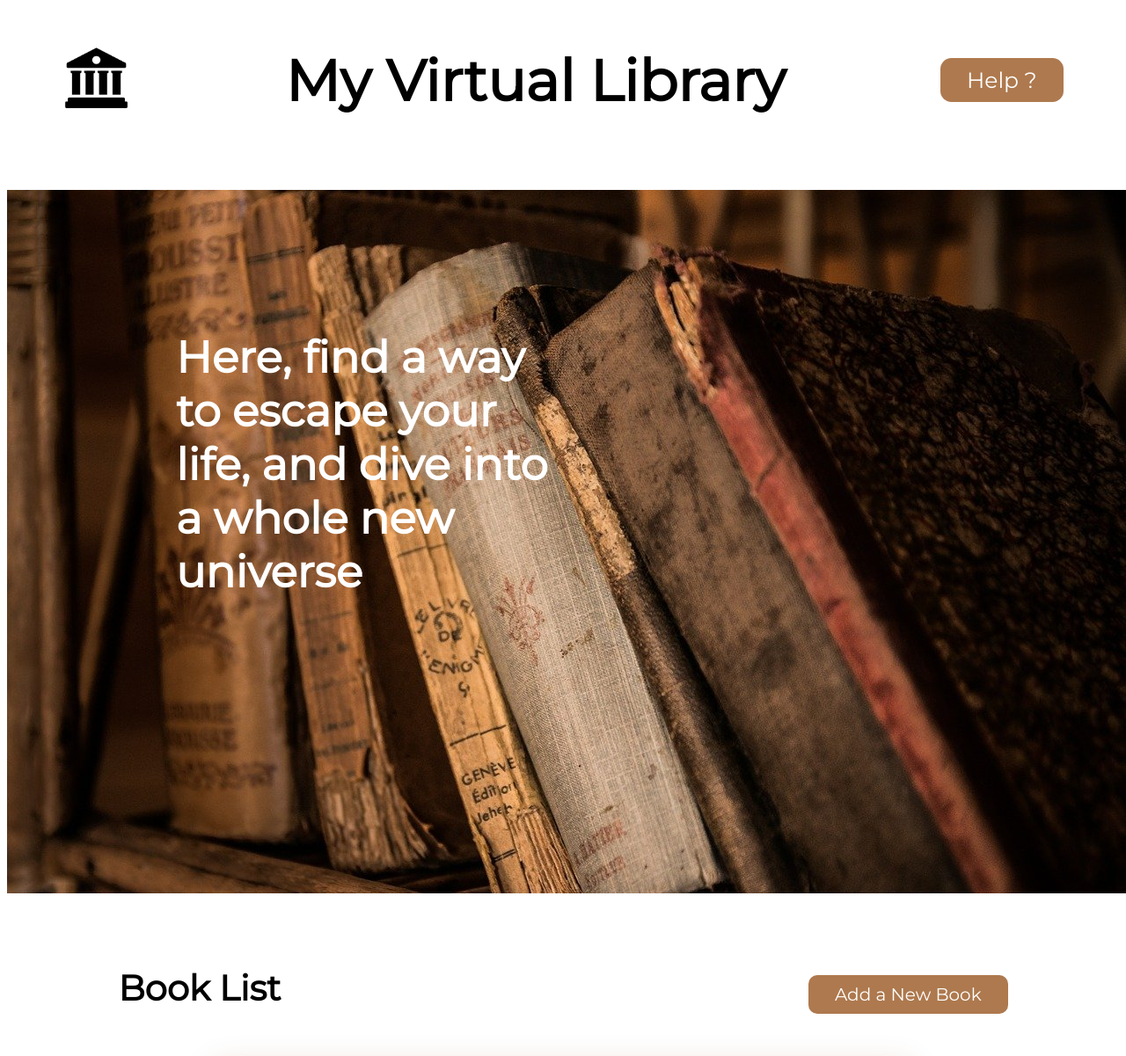
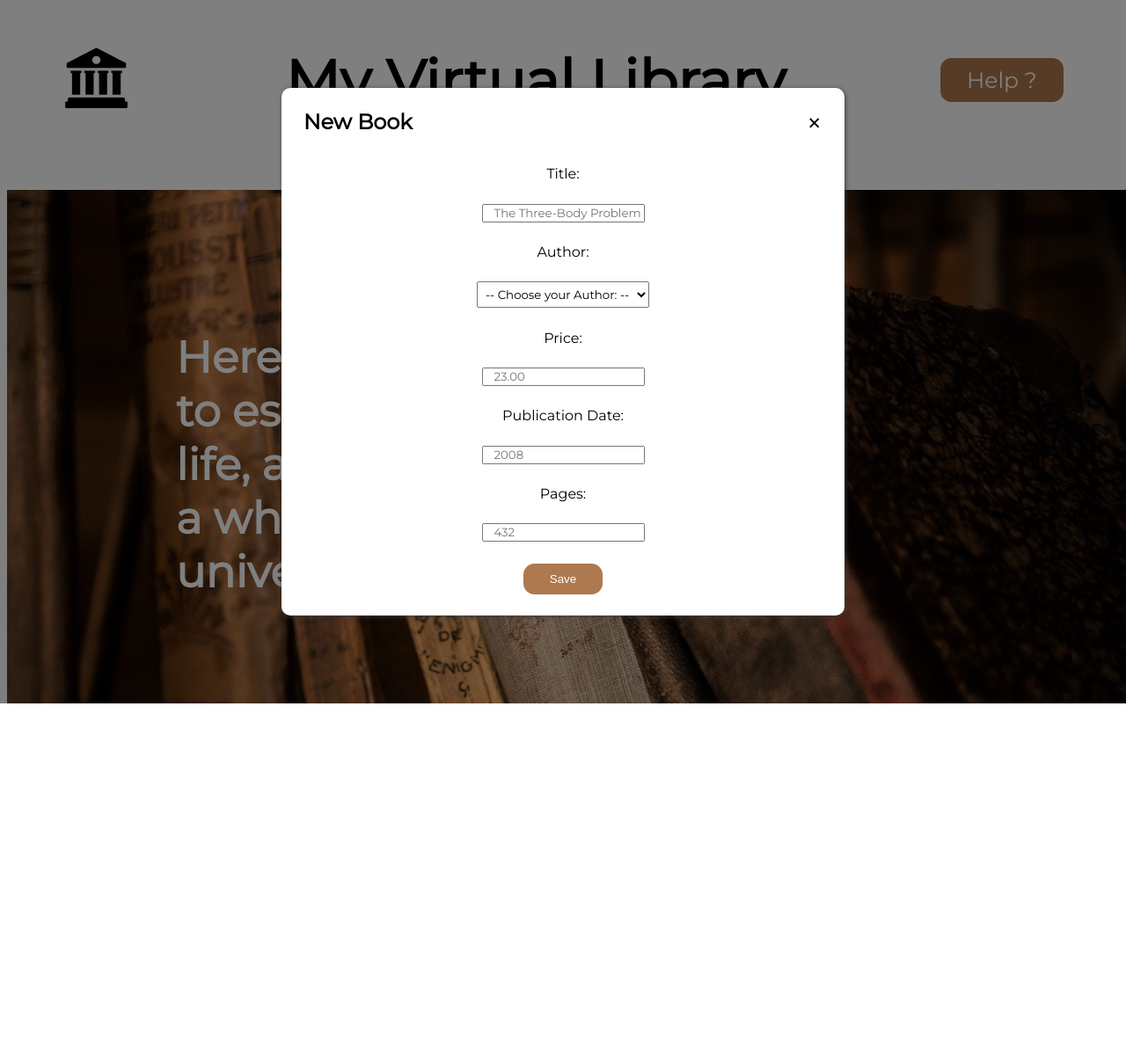
Before and after one commit to klemplrs/library-project, a PHP site: page / in a window 1280 px wide. Shown: the top 1201 px of the page at 88% size. After the commit the page ends 800 px from the top, so only its background shows below. Run offline with PHP 8.4, Linux system fonts and the light colour scheme; data that the repository does not hold is empty.

Commit message:
css modal modified

```diff
--- a/css/styles.css
+++ b/css/styles.css
@@ -82,7 +82,7 @@ header .frame {
 /* –––––– MODAL BOX –––––– */
 /* ––––––––––––––––––––––– */
 
-#modal-btn {
+.btnModal {
     font-family: 'Montserrat', sans-serif;
     font-size: 20px;
     color: white;
@@ -94,7 +94,7 @@ header .frame {
     cursor: pointer;
 }
 
-#modal_bg {
+.modal_content {
     position: fixed;
     background-color: rgba(0, 0, 0, .5);
     width: 100%;
@@ -106,20 +106,14 @@ header .frame {
     justify-content: center;
     align-items: center;
     transition: 0s, 0.5s;
-    visibility: hidden;
-    opacity: 0;
+    /* visibility: hidden; */
 }
 
-/* .bg-active {
-    visibility: visible;
-    opacity: 1;
-} */
-
-#modal {
+.modal {
     position: relative;
     background-color: white;
     width: 50%;
-    height: 50%;
+    height: 75%;
 
     display: flex;
     justify-content: center;
@@ -133,6 +127,7 @@ form {
     justify-content: space-evenly;
     align-items: center;
     flex-direction: column;
+    margin-top: 10%;
 }
 
 .modal button {
@@ -147,8 +142,8 @@ form {
 
 .modal span {
     position: absolute;
-    top: 10px;
-    right: 10px;
+    top: 20px;
+    right: 25px;
     font-size: xx-large;
     cursor: pointer;
 }
@@ -156,8 +151,18 @@ form {
 .modal h3 {
     position: absolute;
     top: 0px;
-    left: 10px;
+    left: 25px;
     font-size: x-large;
+}
+
+input::placeholder {
+    font-family: 'Montserrat', sans-serif;
+    padding: 10px;
+}
+
+select {
+    font-family: 'Montserrat', sans-serif;
+    padding: 5px;
 }
 
 
--- a/index.js
+++ b/index.js
@@ -1,50 +1,44 @@
-// MODAL
+//–––––––––––––––––––––––––––//
+//–––––––––– MODAL ––––––––––//
+//–––––––––––––––––––––––––––//
 
-var modalBg = document.getElementById("modal_bg");
+var btnModal = document.getElementById('btnModal');
 
-var modalBtn = document.getElementById("modal-btn");
+var modal_content = document.getElementById('modal_content');
 
-var modalClose = document.getElementsByClassName("modal-close")[0];
+var btnClose = document.getElementById('btnClose');
 
-modalBtn.onclick = function() {
-    modalBg.style.display = "block";
+function openModal(){
+    modal_content.style.display = 'block';
 }
 
-modalClose.onclick = function() {
-    modalBg.style.display = "none";
+btnModal.addEventListener('click',openModal);
+
+function closeModal(){
+    modal_content.style.display = 'none';
 }
 
-window.onclick = function(event) {
-    if (event.target == modalBg) {
-        modalBg.style.display = "none";
-    }
-}
+btnClose.addEventListener('click',closeModal);
 
 
 
-// SECOND ATTEMPT
 
-// function openModal() {
-//     modalBg.style.display = 'block';
+// var modalBg = document.getElementById("modal_bg");
+
+// var modalBtn = document.getElementById("modal-btn");
+
+// var modalClose = document.getElementsByClassName("modal-close")[0];
+
+// modalBtn.onclick = function() {
+//     modalBg.style.display = "block";
 // }
 
-// modalBtn.addEventListener('click', openModal);
-
-
-// function closeModal() {
-//     modalBg.style.display = 'none';
+// modalClose.onclick = function() {
+//     modalBg.style.display = "none";
 // }
 
-// modalClose.addEventListener('click', closeModal);
-
-
-
-// FIRST ATTEMPT
-
-// modalBtn.addEventListener('click', function() {
-//     modalBg.classList.add('bg-active');
-// });
-
-// modalClose.addEventListener('click', function() {
-//     modalBg.classList.close('bg-active');
-// });
+// window.onclick = function(event) {
+//     if (event.target == modalBg) {
+//         modalBg.style.display = "none";
+//     }
+// }
--- a/index.php
+++ b/index.php
@@ -59,15 +59,17 @@ try {
                     <div class="upperPart">
                         <h2>Book List</h2>
 
-                        <button id="modal-btn" class="modal-btn">Add a New Book</button>
+                        <button id="btnModal" class="btnModal">Add a New Book</button>
                     </div>
 
-                    <div id="modal_bg" class="modal_bg">
+                    <div id="modal_content" class="modal_content">
 
                         <div id="modal" class="modal">
-                            <h3>New Book</h3>
+                            <div>
+                                <h3 class="modalTitle">New Book</h3>
 
-                            <span class="modal-close">&times;</span>
+                                <span id="btnClose">&times;</span>
+                            </div>
 
                             <form action="index.php" method="POST">
                                 <label for="title">Title: </label>
@@ -157,9 +159,6 @@ try {
                                     <td>
                                         <a href="remove.php?idd=<?= $row["id"]?>">Remove</a>
                                     </td>
-                                    <td>
-                                        <a href="save.php?idd=<?= $row["id"] ?>">Modify</a>
-                                    </td>
                                 </tr>
 
                             <?php
```
